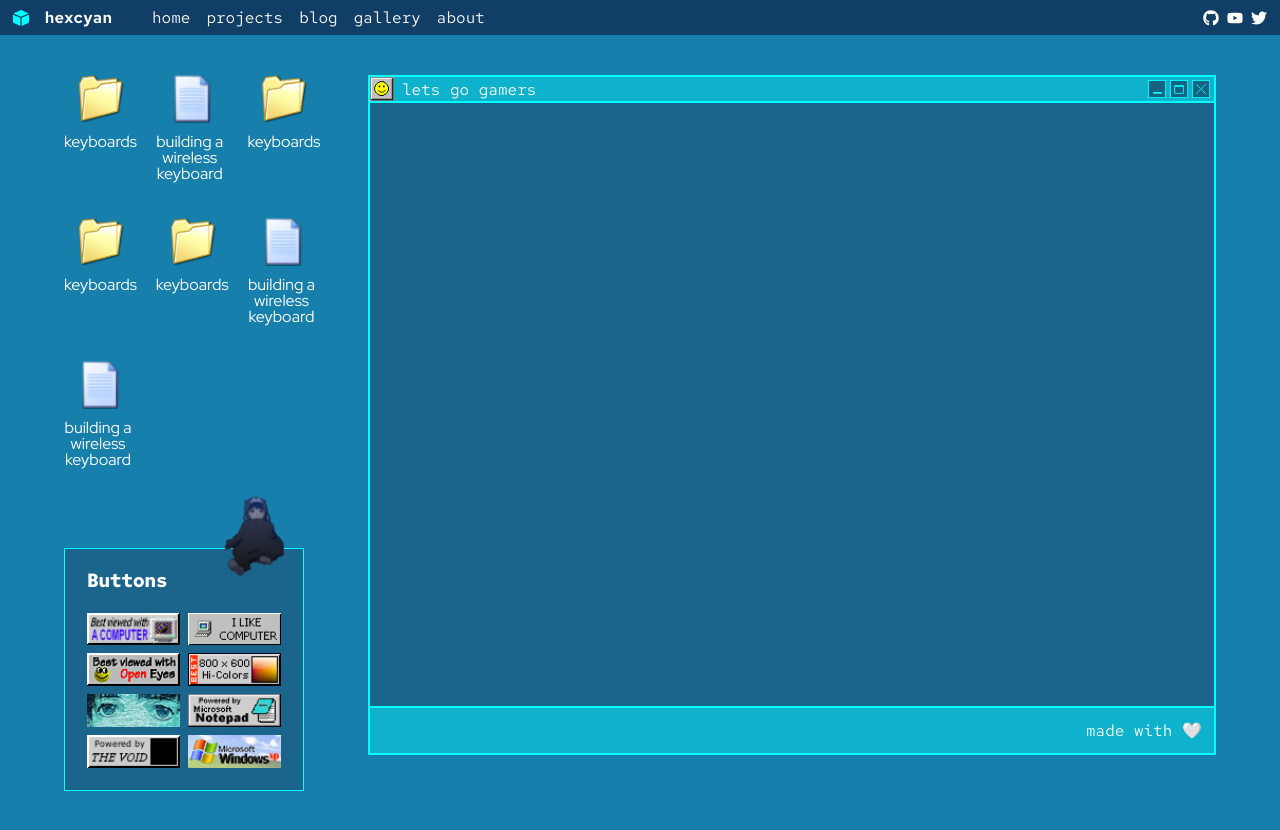
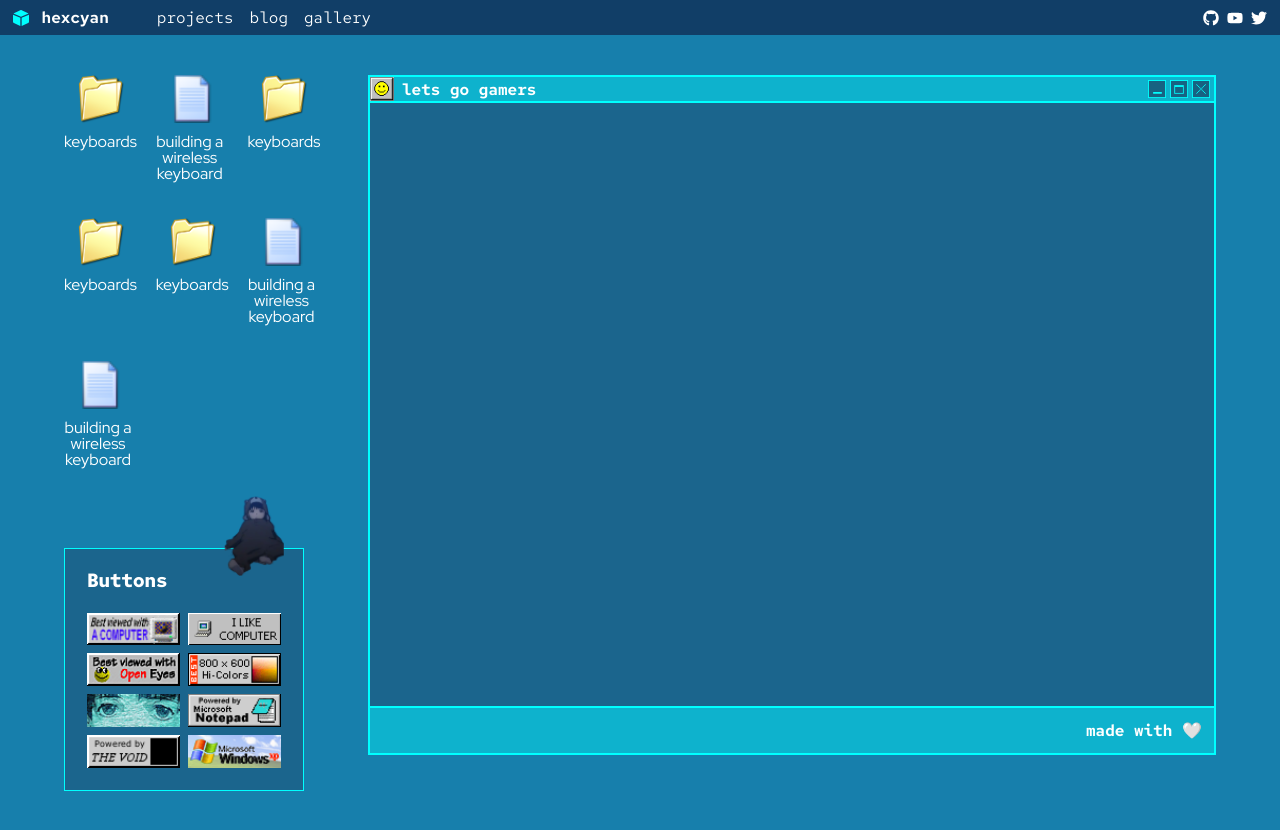
Before and after one commit to hexcyan/portfolio, a Next.js app: page / in a window 1280 px wide. Built offline with nearby package versions, Linux system fonts and the light colour scheme.

Commit message:
add 404 page

```diff
--- a/src/app/globals.css
+++ b/src/app/globals.css
@@ -46,6 +46,7 @@
 html,
 body {
     max-width: 100vw;
+    min-height: 100vh;
     overflow-x: hidden;
 }
 
--- a/src/app/layout.tsx
+++ b/src/app/layout.tsx
@@ -9,9 +9,7 @@ export const metadata: Metadata = {
 
 export default function RootLayout({
     children,
-}: Readonly<{
-    children: React.ReactNode;
-}>) {
+}: Readonly<{ children: React.ReactNode }>) {
     return (
         <html lang="en">
             <body>
--- a/src/components/StatusBar.module.css
+++ b/src/components/StatusBar.module.css
@@ -13,10 +13,6 @@
     /* justify-content: space-between; */
 }
 
-.statusbar__title {
-    padding-right: 1.5rem;
-    font-weight: 650;
-}
 .statusbar__right {
     display: flex;
     gap: 0.5rem;
@@ -24,7 +20,13 @@
     order: 2;
     fill: aliceblue;
 }
-
+.statusbar__logo {
+    display: flex;
+    align-items: center;
+    gap: 0.8rem;
+    padding-right: 2rem;
+    font-weight: 650;
+}
 .statusbar__right > * {
     display: inherit;
     align-items: inherit;
--- a/src/components/StatusBar.tsx
+++ b/src/components/StatusBar.tsx
@@ -8,8 +8,11 @@ import styles from "./StatusBar.module.css";
 export default function StatusBar() {
     return (
         <header className={styles.statusbar}>
-            <Image src="/logo.svg" alt="logo" width={16} height={16} />
-            <span className={styles.statusbar__title}>hexcyan</span>
+            <Link href="/" className={styles.statusbar__logo}>
+                <Image src="/logo.svg" alt="logo" width={16} height={16} />
+                <span>hexcyan</span>
+            </Link>
+
             {links.map((link) => {
                 return (
                     <Link key={link} href={`/${link}`}>
--- a/src/components/Window.module.css
+++ b/src/components/Window.module.css
@@ -7,6 +7,7 @@
     box-sizing: border-box;
     font-family: "RedHatMono", monospace;
     font-size: 1em;
+    font-weight: 650;
 }
 
 .titleThing {
@@ -38,10 +39,12 @@
 
 .titlebar__button:hover {
     filter: brightness(120%);
+    cursor: pointer;
 }
 
 .titlebar__button:active {
     filter: brightness(90%);
+    cursor: pointer;
 }
 
 .titlebar.footer {
@@ -73,11 +76,38 @@
     padding: 24px 48px;
 }
 
-.contentBox img {
-    width: 100%;
-}
-
 footer.titlebar {
     padding: 12px 12px;
     text-align: right;
 }
+
+.popupWindow {
+    position: absolute;
+    top: 50%;
+    left: 50%;
+    transform: translate(-50%, -50%);
+    width: fit-content;
+    font-family: "RedHatMono", monospace;
+    line-height: 1.5;
+}
+
+.popupWindow .contentBox {
+    display: flex;
+    flex-direction: row;
+    gap: 32px;
+    padding: 48px 32px;
+}
+
+.myButton {
+    background-color: var(--titlebar-bg);
+    color: white;
+    border: 1px solid var(--cyan);
+    max-width: inherit;
+    box-sizing: border-box;
+    font-family: "RedHatMono", monospace;
+    font-size: 1em;
+    font-weight: 650;
+    max-width: fit-content;
+    padding: 4px 8px;
+    margin-top: 24px;
+}
--- a/src/components/consts.ts
+++ b/src/components/consts.ts
@@ -1,9 +1,8 @@
 export const links = [
-    "home",
+
     "projects",
     "blog",
     "gallery",
-    "about"
 ]
 
 export const socials = [
```
Also changed, not shown: src/app/not-found.tsx (added, +12 -0 lines), src/components/MyButton.tsx (added, +15 -0 lines), src/components/PopupWindow.tsx (added, +25 -0 lines), public/assets/alert.png (added).
